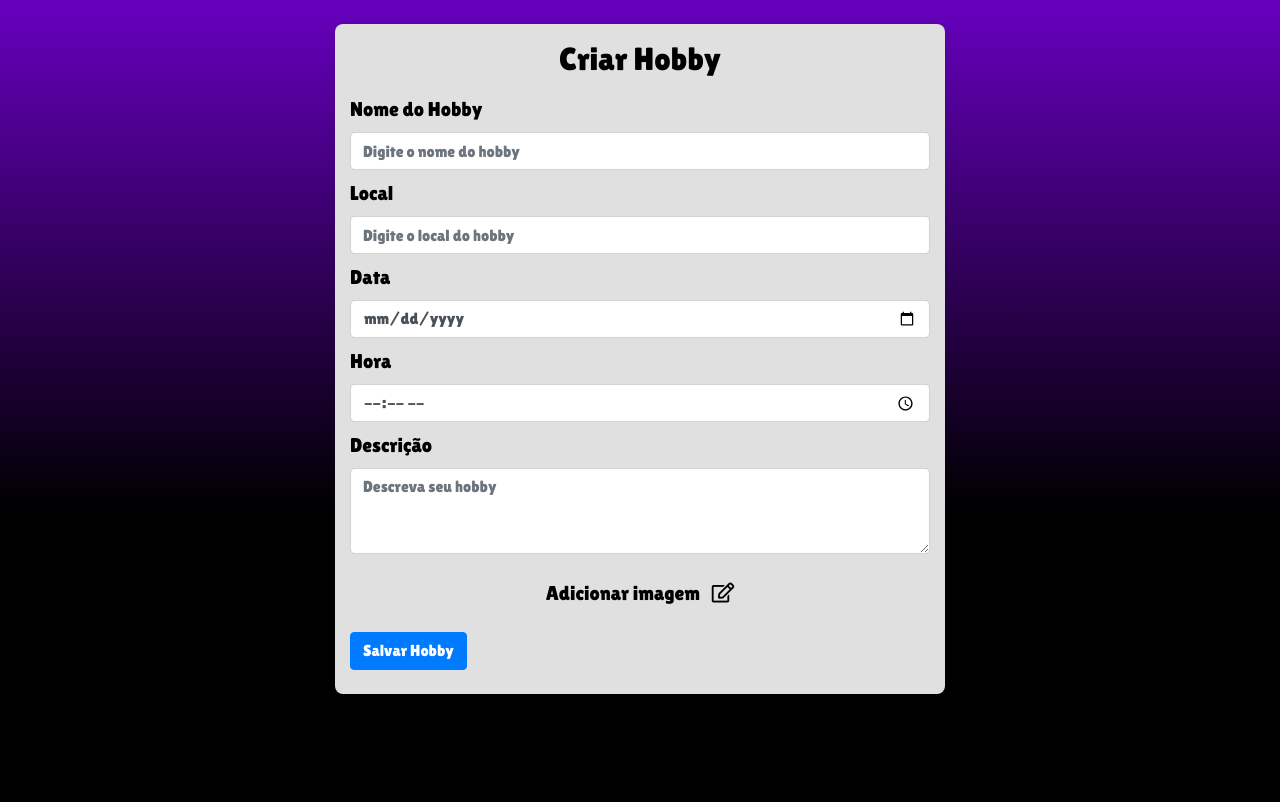
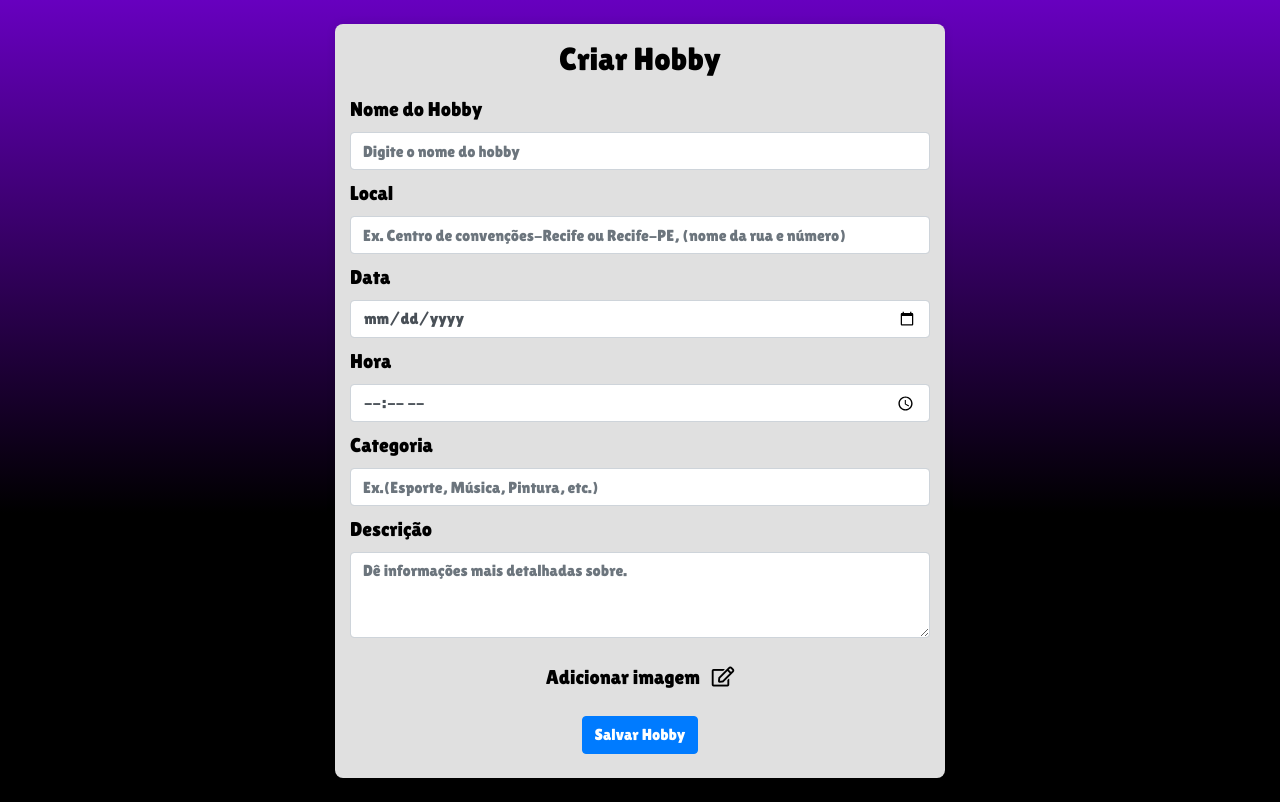
Before and after one commit to RicardoMelo2501/hobby_hub, a Django app: page /edit/1/ in a window 1280 px wide. Before the commit the page ends 694 px from the top, so only its background shows below. Run offline with Django 4.2, Linux system fonts and the light colour scheme; a user stored in the database is signed in; data comes from the database, SQL or seed files in the repository; some libraries are stand-ins or nearby versions.

Commit message:
Update_create

```diff
--- a/base/templates/user/edit.html
+++ b/base/templates/user/edit.html
@@ -19,7 +19,7 @@ Usuários
 
                 <div class="create-form-group">
                         <label for="local">Local</label>
-                <input type="text" class="form-control" id="local" placeholder="Digite o local do hobby">
+                        <input type="text" class="form-control" id="local" placeholder="Ex. Centro de convenções-Recife ou Recife-PE, (nome da rua e número)">
                 </div>
 
                 <div class="create-form-group">
@@ -33,8 +33,14 @@ Usuários
                 </div>
 
                 <div class="create-form-group">
+                        <label for="categoria">Categoria</label>
+                        <input type="text" class="form-control" id="categoria"
+                        placeholder="Ex.(Esporte, Música, Pintura, etc.)">
+                </div>
+
+                <div class="create-form-group">
                 <label for="descricao">Descrição</label>
-                <textarea class="form-control" id="descricao" rows="3" placeholder="Descreva seu hobby"></textarea>
+                <textarea class="form-control" id="descricao" rows="3" placeholder="Dê informações mais detalhadas sobre."></textarea>
                 </div>
 
                 <div class="d-flex mt-1 mb-3 align-items-center justify-content-center" id="imagemPreviewCreate">
@@ -49,7 +55,9 @@ Usuários
                         </div>
                 </div>
 
+                <div class="d-flex justify-content-center">
                         <button type="submit" class="btn btn-primary mb-2">Salvar Hobby</button>
+                </div>
 
                 </form>
         </div>
```
Lines whose indentation alone changed are shown as unchanged.
